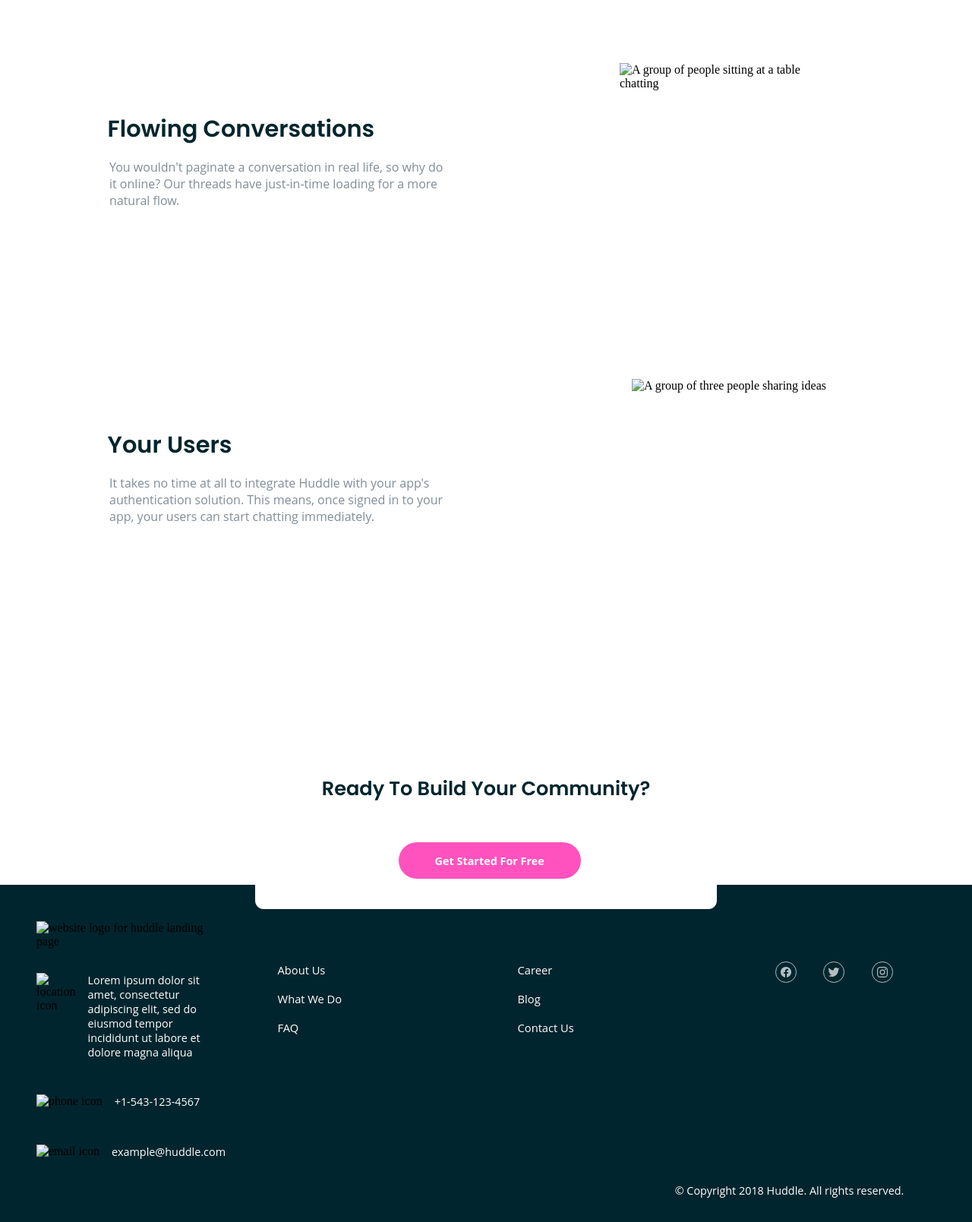
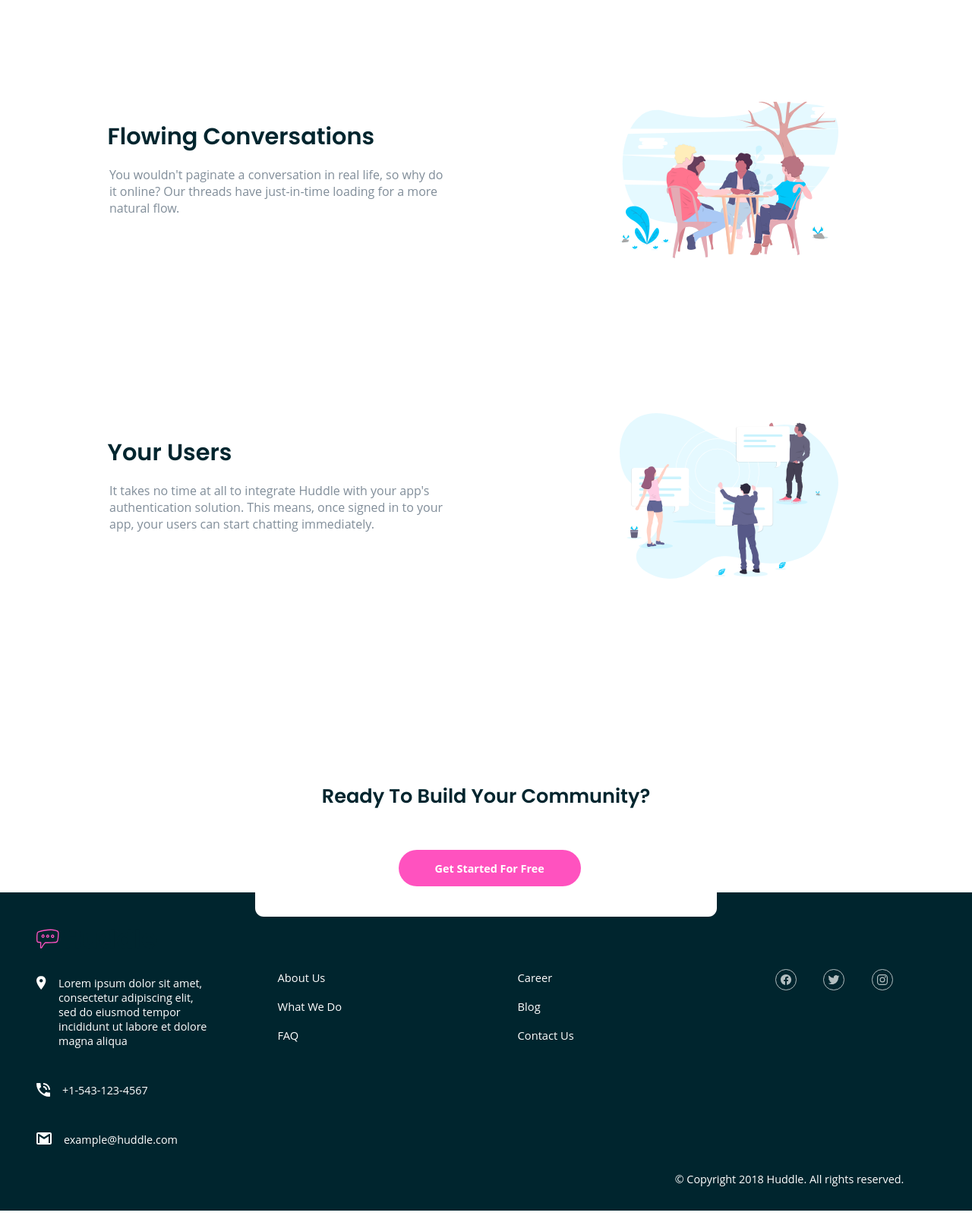
Before and after one commit to TheCoderGuru/huddle-landing-page-with-alternating-feature-blocks, a plain HTML site: page index.html in a window 1280 px wide. Shown: the part 1119-2728 px from the top of the page at 76% size. Drawn offline with nearby package versions, Linux system fonts and the light colour scheme; files whose address does not match are found by name.

Commit message:
Updated the code responsible for the images so that it shows on the live site

```diff
--- a/index.html
+++ b/index.html
@@ -14,7 +14,7 @@
       rel="icon"
       type="image/png"
       sizes="32x32"
-      href="./images/favicon-32x32.png"
+      href="./assets/images/favicon-32x32.png"
     />
     <link rel="stylesheet" href="style.css" />
     <title>
@@ -28,7 +28,7 @@
       <nav class="navbar">
         <img
           class="navbar__logo"
-          src="./images/logo.svg"
+          src="./assets/images/logo.svg"
           alt="image showing the text-based site logo huddle"
         />
         <a class="btn btn-cta" href="#">Try it Free</a>
@@ -46,7 +46,7 @@
         <div>
           <img
             class="hero__img"
-            src="./images/illustration-mockups.svg"
+            src="./assets/images/illustration-mockups.svg"
             alt="image showing an illustration mockup"
           />
         </div>
@@ -65,7 +65,7 @@
         <div>
           <img
             class="grid__image"
-            src="./images/illustration-grow-together.svg"
+            src="./assets/images/illustration-grow-together.svg"
             alt="A man and woman collaborating on a project"
           />
         </div>
@@ -82,7 +82,7 @@
         <div>
           <img
             class="grid__image"
-            src="./images/illustration-flowing-conversation.svg"
+            src="./assets/images/illustration-flowing-conversation.svg"
             alt="A group of people sitting at a table chatting"
           />
         </div>
@@ -99,7 +99,7 @@
         <div class="grid-below">
           <img
             class="grid__image"
-            src="./images/illustration-your-users.svg"
+            src="./assets/images/illustration-your-users.svg"
             alt="A group of three people sharing ideas"
           />
         </div>
@@ -114,10 +114,10 @@
     <footer>
       <div class="footer__grid">
         <div>
-          <img class="footer-logo" src="./images/logo.svg" alt="website logo for huddle landing page" />
+          <img class="footer-logo" src="./assets/images/logo.svg" alt="website logo for huddle landing page" />
           <div class="footer-item">
             <div>
-              <img src="./images/icon-location.svg" alt="location icon"/>
+              <img src="./assets/images/icon-location.svg" alt="location icon"/>
             </div>
             <div>
               <p class="footer-item-paragraph">
@@ -129,7 +129,7 @@
 
           <div class="footer-item">
             <div>
-              <img src="./images/icon-phone.svg" alt="phone icon"/>
+              <img src="./assets/images/icon-phone.svg" alt="phone icon"/>
             </div>
             <div>
               <p class="footer-item-number">+1-543-123-4567</p>
@@ -138,7 +138,7 @@
 
           <div class="footer-item">
             <div>
-              <img src="./images/icon-email.svg" alt="email icon"/>
+              <img src="./assets/images/icon-email.svg" alt="email icon"/>
             </div>
             <div>
               <p class="footer-item-email">example@huddle.com</p>
```
